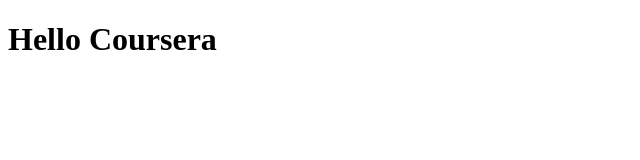
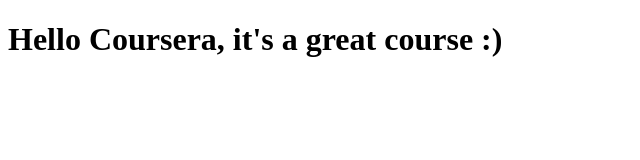
Before and after one commit to Christian-Schurer/coursera-test, a plain HTML site: page site/index.html in a window 1280 px wide. Shown: the whole page, without its empty margins (0-640 px from the left). Drawn offline with Linux system fonts and the light colour scheme.

Commit message:
small addition to our page content.

```diff
--- a/site/index.html
+++ b/site/index.html
@@ -6,6 +6,6 @@
 	<title>Hello Coursera</title>
 </head>
 <body>
-<h1>Hello Coursera</h1>
+<h1>Hello Coursera, it's a great course :)</h1>
 </body>
 </html>
```
